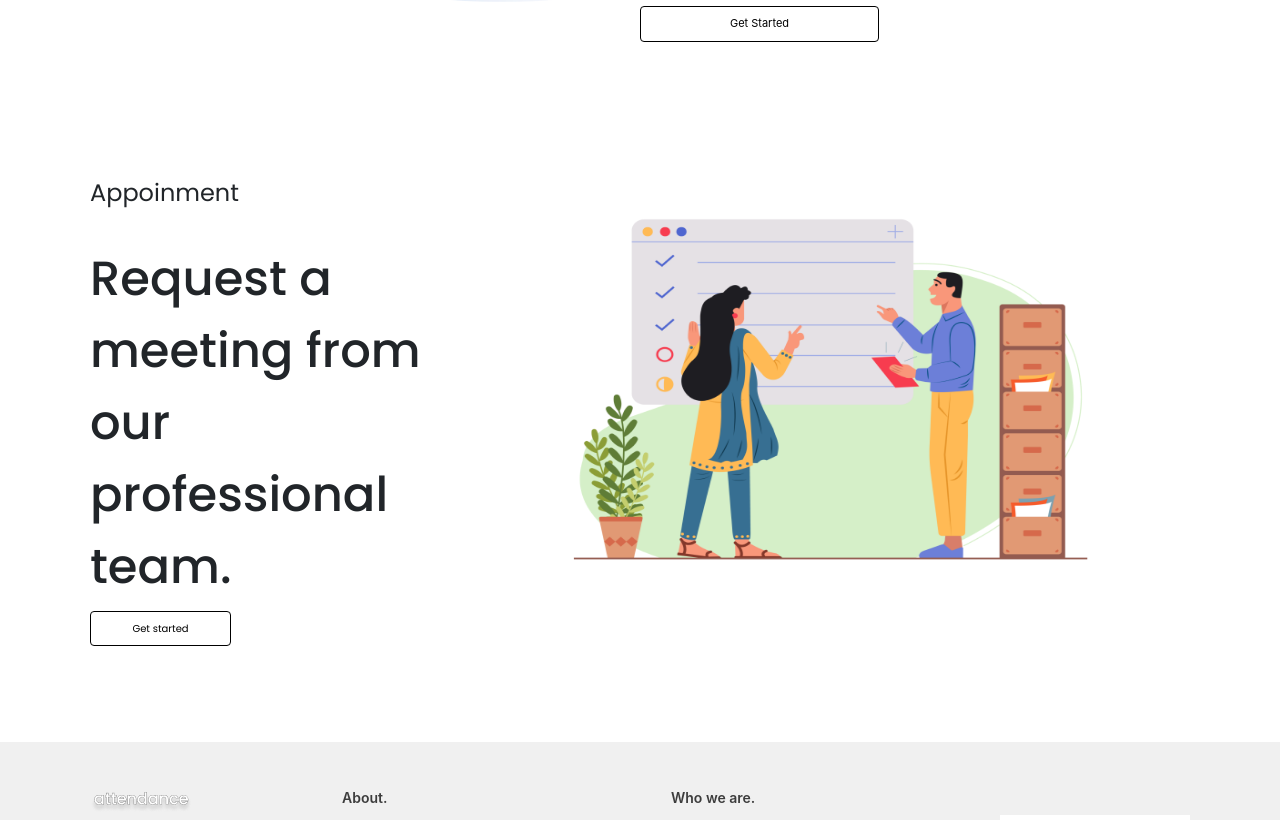
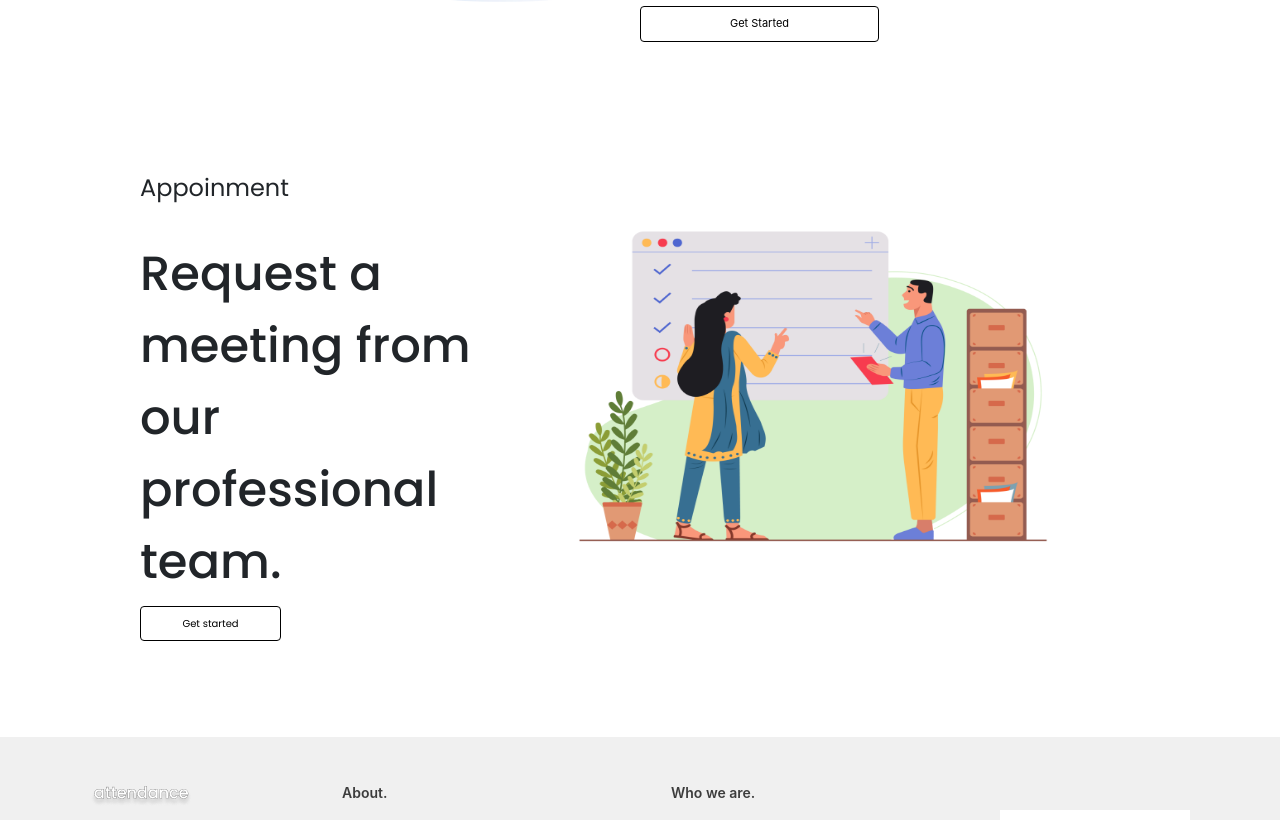
Before and after one commit to kubilaycakmak/attendence-frontend, a React (Create React App) app: page / in a window 1280 px wide. Shown: the part 1113-1933 px from the top of the page. Built offline with nearby package versions, Linux system fonts and the light colour scheme.

Commit message:
change directory and file names for hero sections

```diff
--- a/src/component/Appointment-Header/AppointmentHeader.module.css
+++ /dev/null
@@ -1,142 +0,0 @@
-.global_container {
-  position: relative;
-}
-
-.container {
-  position: absolute;
-  top: 20%;
-}
-
-@media screen and (min-width: 768px) {
-  .container {
-    width: 100%;
-    padding: 20% 10%;
-    display: -ms-grid;
-    display: grid;
-    -ms-grid-columns: 12% 24%;
-        grid-template-columns: 12% 24%;
-    -ms-grid-rows: 8% 33% 8%;
-        grid-template-rows: 8% 33% 8%;
-  }
-}
-
-@media screen and (min-width: 768px) {
-  .appointment_wrapper {
-    -ms-grid-row: 1;
-    -ms-grid-row-span: 1;
-    grid-row: 1/2;
-    -ms-grid-column: 1;
-    -ms-grid-column-span: 1;
-    grid-column: 1/2;
-    text-align: left;
-    padding-top: 15%;
-  }
-}
-
-.appointment_wrapper p {
-  font-family: Poppins;
-  font-size: 20px;
-}
-
-@media screen and (min-width: 768px) {
-  .appointment_wrapper p {
-    font-size: 24px;
-  }
-}
-
-.sentence_wrapper {
-  padding: 0 7.8%;
-}
-
-@media screen and (min-width: 768px) {
-  .sentence_wrapper {
-    padding: 0;
-    -ms-grid-row: 2;
-    -ms-grid-row-span: 1;
-    grid-row: 2/3;
-    -ms-grid-column: 1;
-    -ms-grid-column-span: 1;
-    grid-column: 1/2;
-    text-align: left;
-  }
-}
-
-.sentence_wrapper h1 {
-  font-family: Poppins;
-  font-size: 32px;
-}
-
-@media screen and (min-width: 768px) {
-  .sentence_wrapper h1 {
-    font-size: 48px;
-  }
-}
-
-.image_mob {
-  width: 346px;
-  height: 212px;
-  left: 34px;
-  top: 396px;
-  margin-bottom: 24px;
-}
-
-@media screen and (min-width: 768px) {
-  .image_mob {
-    display: none;
-  }
-}
-
-.image_web {
-  display: none;
-}
-
-@media screen and (min-width: 768px) {
-  .image_web {
-    display: inline-block;
-    width: auto;
-    -ms-grid-row: 1;
-    -ms-grid-row-span: 2;
-    grid-row: 1/3;
-    -ms-grid-column: 2;
-    -ms-grid-column-span: 1;
-    grid-column: 2/3;
-    padding-top: 2%;
-    aspect-ratio: 173/106;
-    height: 110%;
-  }
-}
-
-.button_wrapper {
-  text-align: center;
-}
-
-@media screen and (min-width: 768px) {
-  .button_wrapper {
-    -ms-grid-row: 3;
-    -ms-grid-row-span: 1;
-    grid-row: 3/4;
-    -ms-grid-column: 1;
-    -ms-grid-column-span: 1;
-    grid-column: 1/2;
-    text-align: left;
-  }
-}
-
-.button_wrapper .button {
-  -webkit-box-sizing: border-box;
-          box-sizing: border-box;
-  display: inline-block;
-  width: 348px;
-  height: 34.94px;
-  background: #FFFFFF;
-  border: 0.5px solid #000000;
-  border-radius: 4px;
-}
-
-@media screen and (min-width: 768px) {
-  .button_wrapper .button {
-    display: inline;
-    width: 141px;
-  }
-}
-/*# sourceMappingURL=AppointmentHeader.module.css.map */
--- a/src/component/Appointment-Header/AppointmentHeader.js
+++ b/src/component/AppointmentHero/AppointmentHero.js
@@ -1,10 +1,10 @@
 import React from 'react';
-import classes from './AppointmentHeader.module.scss';
+import classes from './AppointmentHero.module.scss';
 import imageMob from '../../images/img_for_appointment_mob.png';
 import imageWeb from '../../images/img_for_appointment_web.png';
 //import image from "../../images/img_for_appointment.svg"
 
-export const AppointmentHeader = ({ className }) => {
+export const AppointmentHero = ({ className }) => {
   return (
     <div className={`${classes.global_container} ${className}`}>
       <div>
@@ -31,4 +31,4 @@ export const AppointmentHeader = ({ className }) => {
   );
 };
 
-export default AppointmentHeader;
+export default AppointmentHero;
--- a/src/component/Appointment-Header/AppointmentHeader.module.scss
+++ b/src/component/AppointmentHero/AppointmentHero.module.scss
@@ -5,7 +5,7 @@
     justify-content: center;
     width: 90%;
     margin: 0 auto;
-    max-width: 1100px;
+    max-width: 1000px;
   }
   > div {
     &:first-child {
--- a/src/component/Calendar/CalendarImage.js
+++ /dev/null
@@ -1,9 +0,0 @@
-import React from 'react'
-import calendar from './calendar.png'
-import styles from './CalendarImage.module.scss'
-
-const CalendarImage = () => {
-  return <img src={calendar} alt='calendar' className={styles.image} />
-}
-
-export default CalendarImage
--- a/src/component/Calendar/Calendar.js
+++ b/src/component/CalendarHero/CalendarHero.js
@@ -1,12 +1,12 @@
 import React from 'react';
-import styles from './Calendar.module.scss';
-import CalendarImage from './CalendarImage';
-const Calendar = ({ className }) => {
+import styles from './CalendarHero.module.scss';
+import CalendarHeroImage from './CalendarHeroImage';
+const CalendarHero = ({ className }) => {
   return (
     <div>
-      <div className={`${styles.calendar} ${className}`}>
+      <div className={`${styles.calendarHero} ${className}`}>
         <div>
-          <CalendarImage />
+          <CalendarHeroImage />
           {/* btn for mobile */}
           <button className={styles.button}>Get Started</button>
         </div>
@@ -23,4 +23,4 @@ const Calendar = ({ className }) => {
   );
 };
 
-export default Calendar;
+export default CalendarHero;
--- a/src/component/Calendar/Calendar.module.scss
+++ b/src/component/CalendarHero/CalendarHero.module.scss
@@ -1,5 +1,5 @@
 @import url('https://fonts.googleapis.com/css2?family=Poppins:wght@400;500&display=swap');
-.calendar {
+.calendarHero {
   display: flex;
   flex-direction: row;
   padding-top: 80px;
@@ -76,7 +76,7 @@
 }
 
 @media screen and (max-width: 767px) {
-  .calendar {
+  .calendarHero {
     display: flex;
     flex-direction: column-reverse;
     align-items: center;
--- /dev/null
+++ b/src/component/CalendarHero/CalendarHeroImage.js
@@ -0,0 +1,9 @@
+import React from 'react';
+import calendar from '../../assets/imgs/calendar.png';
+import styles from './CalendarHeroImage.module.scss';
+
+const CalendarHeroImage = () => {
+  return <img src={calendar} alt="calendar" className={styles.image} />;
+};
+
+export default CalendarHeroImage;
--- a/src/component/FindLocation/FindLocation.js
+++ b/src/component/FindLocationHero/FindLocationHero.js
@@ -1,8 +1,8 @@
 import React from 'react';
 import ManReadBook from '../../assets/imgs/man-reading-book.svg';
-import styles from './FindLocation.module.scss';
+import styles from './FindLocationHero.module.scss';
 
-const FindLocation = ({ className }) => {
+const FindLocationHero = ({ className }) => {
   return (
     <section className={`${styles.container} ${className}`}>
       <div className={styles.titleContainer}>
@@ -23,4 +23,4 @@ const FindLocation = ({ className }) => {
   );
 };
 
-export default FindLocation;
+export default FindLocationHero;
--- a/src/component/FindLocation/FindLocation.module.scss
+++ b/src/component/FindLocationHero/FindLocationHero.module.scss
@@ -84,6 +84,11 @@
       border: 0.5px solid black;
       max-width: 504px;
       width: 92%;
+      &:hover {
+        background-color: black;
+        color: white;
+        transition: 0.5s;
+      }
     }
   }
 }
--- a/src/pages/Home/Home.js
+++ b/src/pages/Home/Home.js
@@ -1,8 +1,8 @@
 import React from 'react';
 import Header from '../../component/Header/Header';
-import FindLocation from '../../component/FindLocation/FindLocation';
-import Calendar from '../../component/Calendar/Calendar';
-import AppointmentHeader from '../../component/Appointment-Header/AppointmentHeader';
+import FindLocationHero from '../../component/FindLocationHero/FindLocationHero';
+import CalendarHero from '../../component/CalendarHero/CalendarHero';
+import AppointmentHero from '../../component/AppointmentHero/AppointmentHero';
 import Footer from '../../component/Footer/Footer';
 import styles from './Home.module.scss';
 
@@ -10,9 +10,9 @@ const Home = () => {
   return (
     <div className={styles.home}>
       <Header className={styles.nav} />
-      <FindLocation className={styles.findLocation} />
-      <Calendar className={styles.calendar} />
-      <AppointmentHeader className={styles.appointmentHeader} />
+      <FindLocationHero className={styles.findLocationHero} />
+      <CalendarHero className={styles.calendarHero} />
+      <AppointmentHero className={styles.appointmentHero} />
       <Footer className={styles.footer} />
     </div>
   );
--- a/src/pages/Home/Home.module.scss
+++ b/src/pages/Home/Home.module.scss
@@ -7,7 +7,7 @@
     padding-top: 40px;
   }
 }
-.findLocation {
+.findLocationHero {
   @include for-pc-screen {
     margin-top: 20px;
   }
@@ -15,9 +15,9 @@
 .footer {
   margin-top: 6em;
 }
-.calendar {
+.calendarHero {
   margin-top: 2em;
 }
-.appointmentHeader {
+.appointmentHero {
   margin-top: 4.5em;
 }
```
Also changed, not shown: src/assets/imgs/calendar.png (renamed from src/component/Calendar/calendar.png), src/component/CalendarHero/CalendarHeroImage.module.scss (renamed from src/component/Calendar/CalendarImage.module.scss), 1 other file (tests, documents, lock files or other folders).
